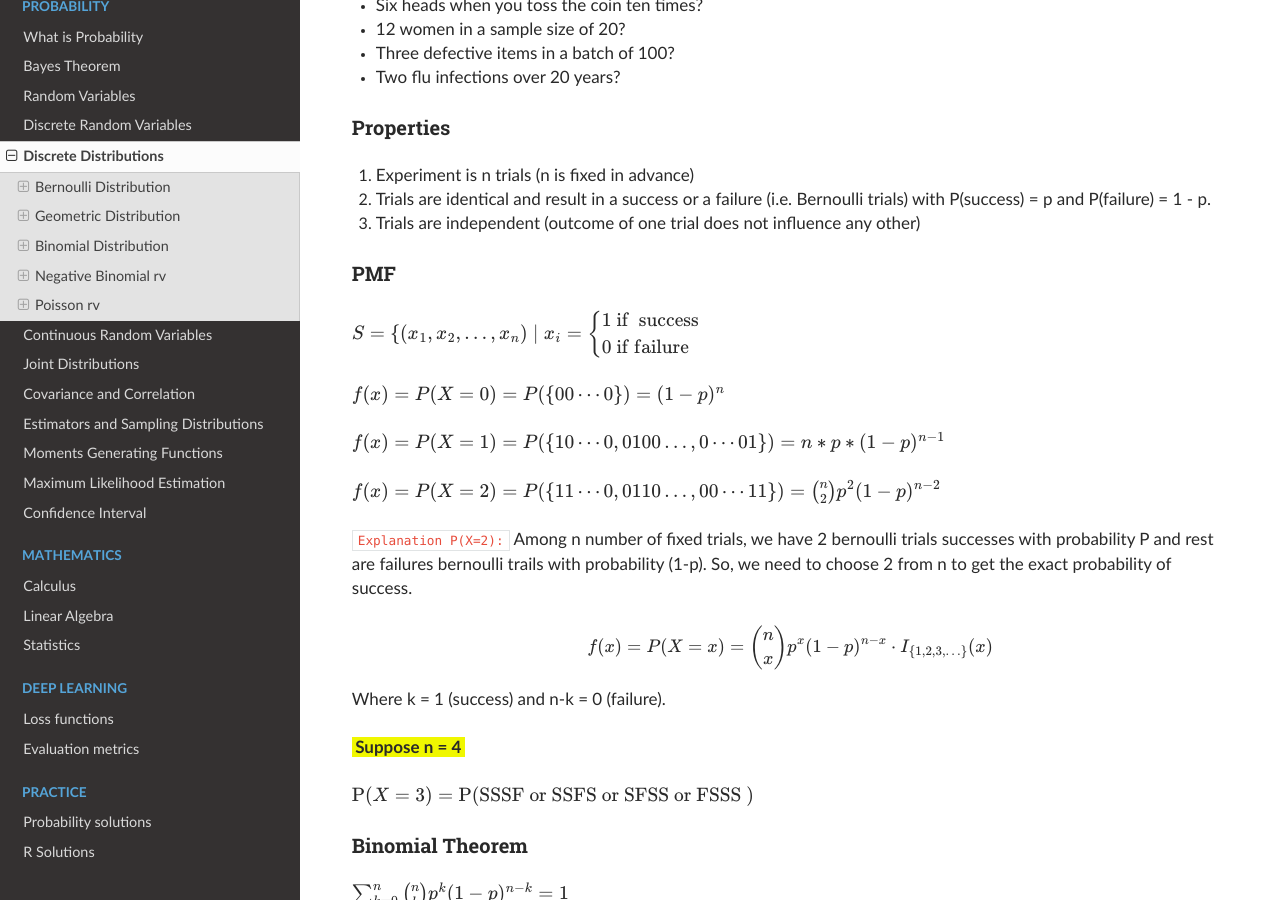
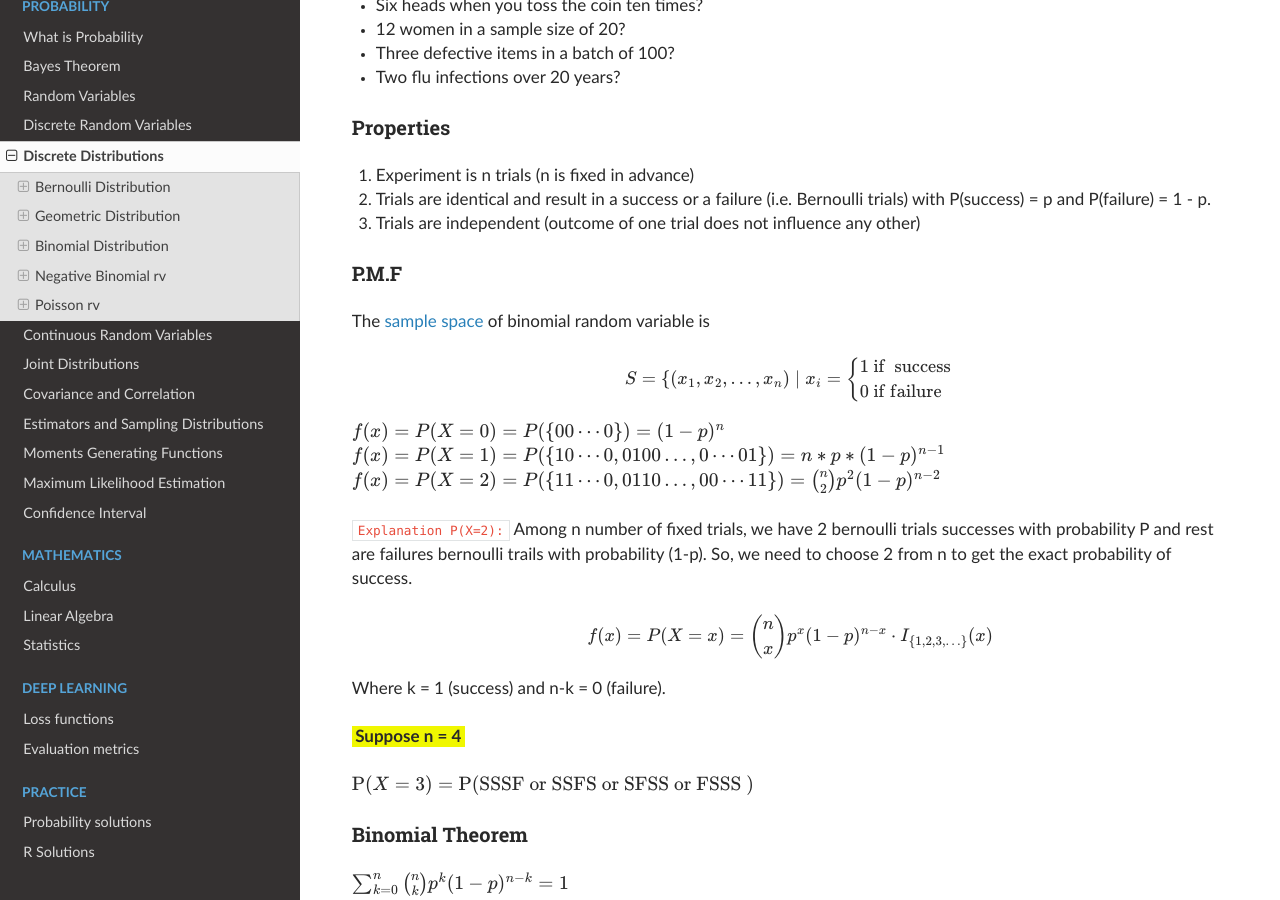
Before and after one commit to akkefa/ml-notes, a Sphinx documentation site: the page built from docs/probability/discrete_distributions.md, in a window 1280 px wide and 900 px high, scrolled down 4806 px. Built offline with Sphinx 7.4.7 and the Read the Docs theme 2.0.0, drawn with Linux system fonts in a browser that asks for light colours.

Commit message:
new changes

```diff
--- a/docs/probability/discrete_distributions.md
+++ b/docs/probability/discrete_distributions.md
@@ -250,14 +250,15 @@ mutually exclusive.
 2. Trials are identical and result in a success or a failure (i.e. Bernoulli trials) with P(success) = p and P(failure) = 1 - p.
 3. Trials are independent (outcome of one trial does not influence any other)
 
-### PMF
+### P.M.F
+The [sample space](sample-space) of binomial random variable is
 
-$S = \left\{\left(x_{1}, x_{2}, \ldots, x_{n}\right) \mid x_{i}\right. =\left\{\begin{array}{l} 1 \text { if } \text { success } \\ 0 \text { if failure }\end{array}\right.$
+$$
+S = \left\{\left(x_{1}, x_{2}, \ldots, x_{n}\right) \mid x_{i}\right. =\left\{\begin{array}{l} 1 \text { if } \text { success } \\ 0 \text { if failure }\end{array}\right.
+$$
 
-$f(x)=P(X=0)=P(\{00 \cdots 0\})=(1-p)^{n}$
-
-$f(x)=P(X=1)=P(\{10 \cdots 0,0100 \ldots,0 \cdots 01\}) = n*p*(1-p)^{n-1}$
-
+$f(x)=P(X=0)=P(\{00 \cdots 0\})=(1-p)^{n}$ \
+$f(x)=P(X=1)=P(\{10 \cdots 0,0100 \ldots,0 \cdots 01\}) = n*p*(1-p)^{n-1}$ \
 $f(x)=P(X=2)=P(\{11 \cdots 0,0110 \ldots,00 \cdots 11\}) = \binom{n}{2}p^2(1-p)^{n-2}$
 
 `Explanation P(X=2):` Among n number of fixed trials, we have 2 bernoulli trials successes with probability P  and
```
